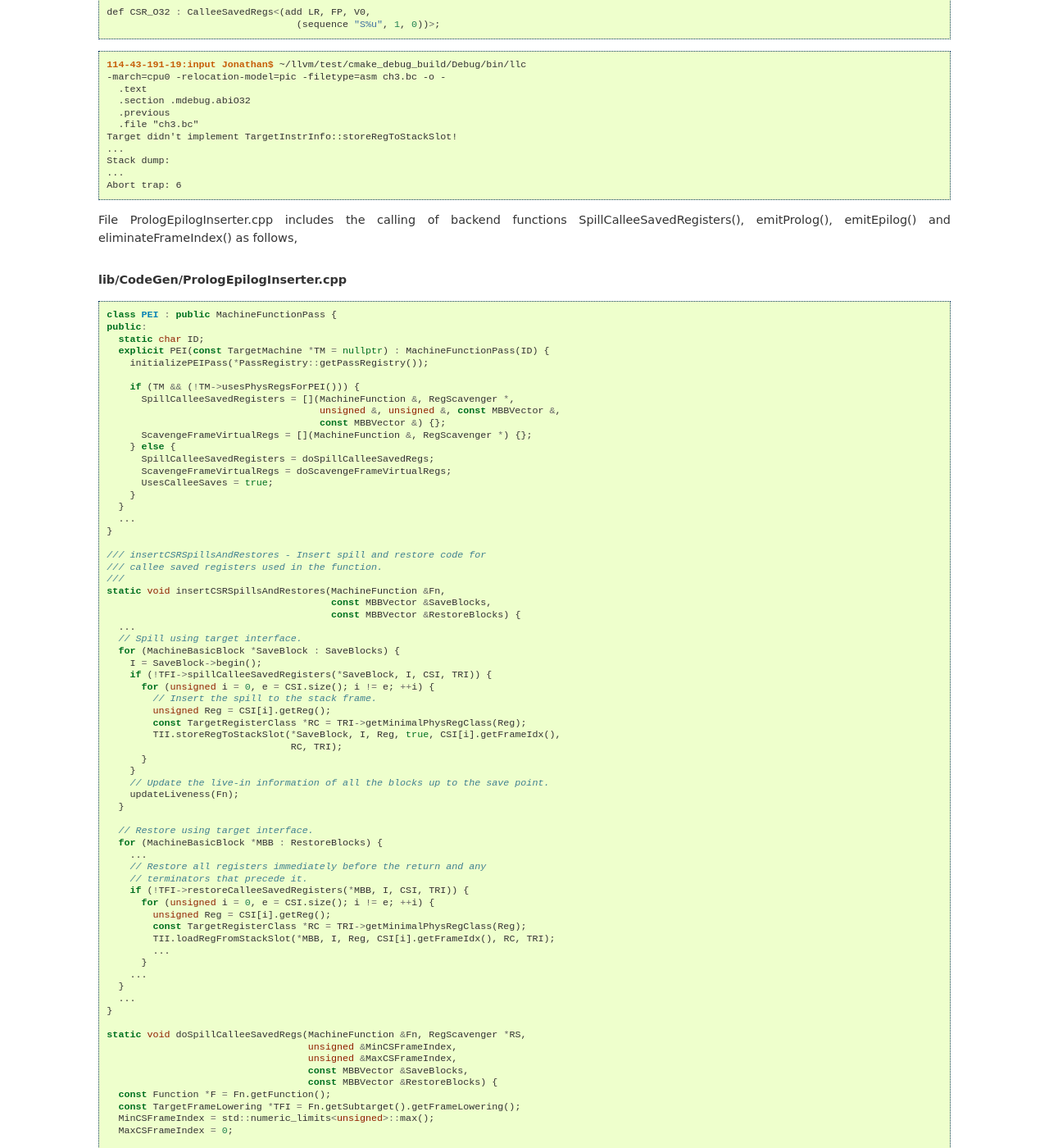
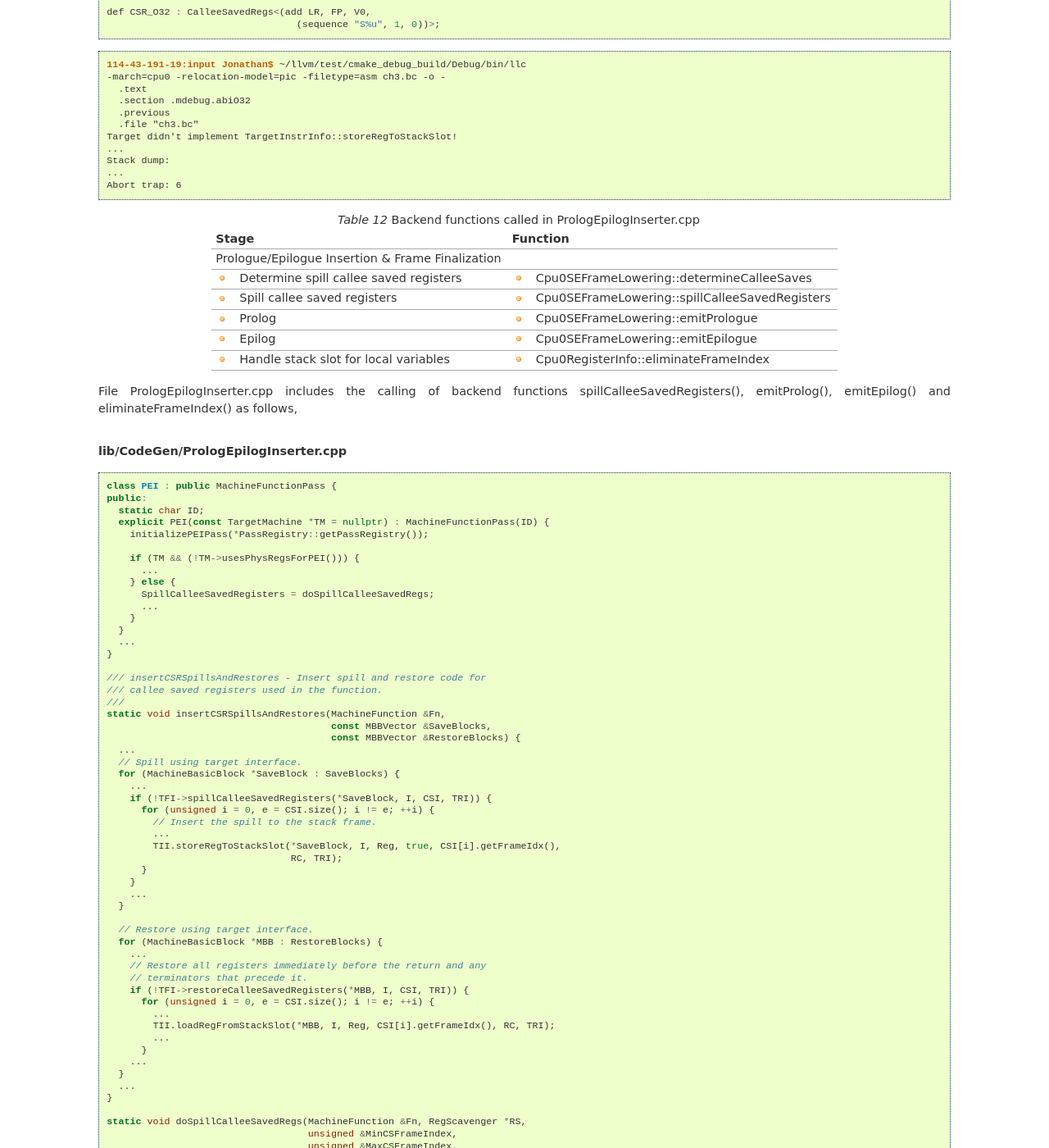
Before and after one commit to Jonathan2251/lbd, a Sphinx documentation site: the page built from source/backendstructure.rst, in a window 1280 px wide and 1400 px high, scrolled down 34762 px. Shown: the whole window at 82% size. Built offline with Sphinx 7.4.7, drawn with Linux system fonts in a browser that asks for light colours; pages that are not in the unit, such as notebooks, are missing from menus; some of the changed text lies outside the part shown.

Commit message:
Backend functions called in PrologEpilogInserter.cpp

```diff
--- a/source/backendstructure.rst
+++ b/source/backendstructure.rst
@@ -1655,8 +1655,21 @@ Cpu0SEInstrInfo.h and Cpu0InstrInfo.h it will get the belowing error.
   ...
   Abort trap: 6
 
+.. table:: Backend functions called in PrologEpilogInserter.cpp
+
+  ===================================================  ===========================================
+  Stage                                                Function
+  ===================================================  ===========================================
+  Prologue/Epilogue Insertion & Frame Finalization
+    - Determine spill callee saved registers           - Cpu0SEFrameLowering::determineCalleeSaves
+    - Spill callee saved registers                     - Cpu0SEFrameLowering::spillCalleeSavedRegisters
+    - Prolog                                           - Cpu0SEFrameLowering::emitPrologue
+    - Epilog                                           - Cpu0SEFrameLowering::emitEpilogue
+    - Handle stack slot for local variables            - Cpu0RegisterInfo::eliminateFrameIndex
+  ===================================================  ===========================================
+
 File PrologEpilogInserter.cpp includes the calling of backend functions
-SpillCalleeSavedRegisters(), emitProlog(), emitEpilog() and eliminateFrameIndex()
+spillCalleeSavedRegisters(), emitProlog(), emitEpilog() and eliminateFrameIndex()
 as follows,
 
 .. rubric:: lib/CodeGen/PrologEpilogInserter.cpp
@@ -1669,14 +1682,10 @@ as follows,
       initializePEIPass(*PassRegistry::getPassRegistry());
 
       if (TM && (!TM->usesPhysRegsForPEI())) {
-        SpillCalleeSavedRegisters = [](MachineFunction &, RegScavenger *,
-                                       unsigned &, unsigned &, const MBBVector &,
-                                       const MBBVector &) {};
-        ScavengeFrameVirtualRegs = [](MachineFunction &, RegScavenger *) {};
+        ...
       } else {
         SpillCalleeSavedRegisters = doSpillCalleeSavedRegs;
-        ScavengeFrameVirtualRegs = doScavengeFrameVirtualRegs;
-        UsesCalleeSaves = true;
+        ...
       }
     }
     ...
@@ -1691,18 +1700,16 @@ as follows,
     ...
     // Spill using target interface.
     for (MachineBasicBlock *SaveBlock : SaveBlocks) {
-      I = SaveBlock->begin();
+      ...
       if (!TFI->spillCalleeSavedRegisters(*SaveBlock, I, CSI, TRI)) {
         for (unsigned i = 0, e = CSI.size(); i != e; ++i) {
           // Insert the spill to the stack frame.
-          unsigned Reg = CSI[i].getReg();
-          const TargetRegisterClass *RC = TRI->getMinimalPhysRegClass(Reg);
+          ...
           TII.storeRegToStackSlot(*SaveBlock, I, Reg, true, CSI[i].getFrameIdx(),
                                   RC, TRI);
         }
       }
-      // Update the live-in information of all the blocks up to the save point.
-      updateLiveness(Fn);
+      ...
     }
 
     // Restore using target interface.
@@ -1712,8 +1719,7 @@ as follows,
       // terminators that precede it.
       if (!TFI->restoreCalleeSavedRegisters(*MBB, I, CSI, TRI)) {
         for (unsigned i = 0, e = CSI.size(); i != e; ++i) {
-          unsigned Reg = CSI[i].getReg();
-          const TargetRegisterClass *RC = TRI->getMinimalPhysRegClass(Reg);
+          ...
           TII.loadRegFromStackSlot(*MBB, I, Reg, CSI[i].getFrameIdx(), RC, TRI);
           ...
         }
```
Also changed, not shown: other parts of source/backendstructure.rst (+1 -0 lines).
